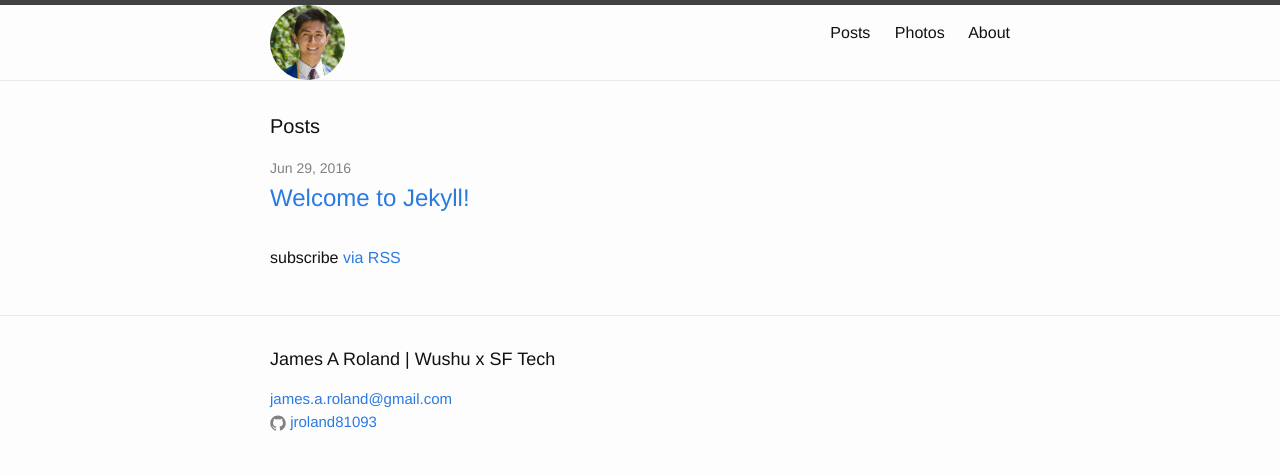
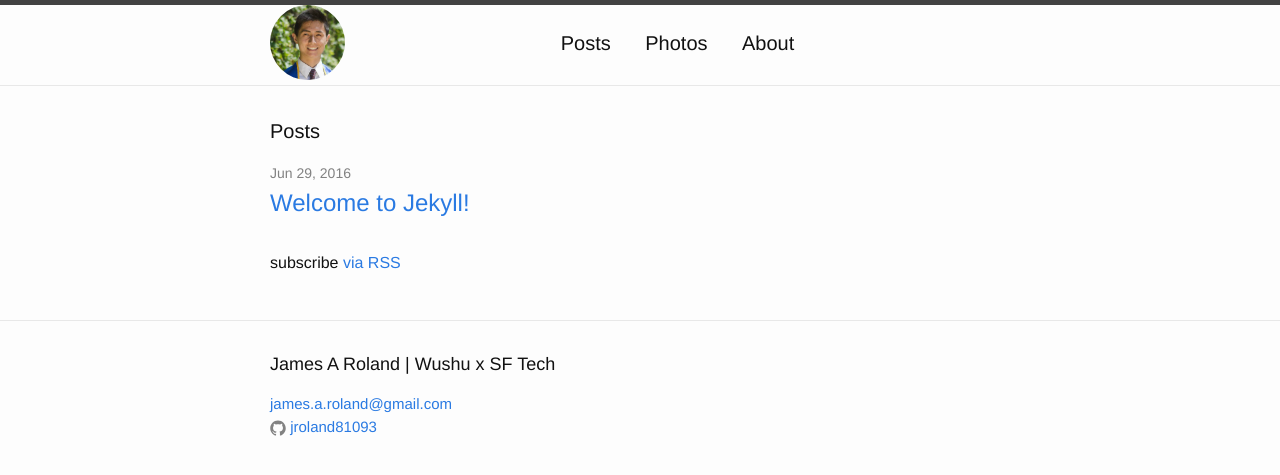
Before and after one commit to james-a-roland/jroland81093.github.io, a Jekyll site: the page built from index.html, in a window 1280 px wide. Shown: the top 475 px of the page. Built offline with Jekyll 4.4.1, drawn with Linux system fonts in a browser that asks for light colours.

Commit message:
Modified top bar

```diff
--- a/_includes/header.html
+++ b/_includes/header.html
@@ -2,9 +2,7 @@
 
   <div class="wrapper">
 
-
-
-    <a class="site-title" href="{{ site.baseurl }}/"><img class="site-profile-image" src="{{ site.url }}/assets/profile.jpg"></a>
+    <!-- <a href="{{ site.baseurl }}/"><img class="site-profile-image" src="{{ site.url }}/assets/profile.jpg"> -->
     <nav class="site-nav">
       <a href="#" class="menu-icon">
         <svg viewBox="0 0 18 15">
@@ -15,6 +13,7 @@
       </a>
 
       <div class="trigger">
+        <a href="{{ site.baseurl }}/"><img class="site-profile-image" src="{{ site.url }}/assets/profile.jpg">
         {% for my_page in site.pages %}
           {% if my_page.title %}
           <a class="page-link" href="{{ my_page.url | prepend: site.baseurl }}">{{ my_page.title }}</a>
--- a/_sass/_layout.scss
+++ b/_sass/_layout.scss
@@ -14,6 +14,7 @@
   border-radius: 50%;
   width: 75px;
   height: 75px;
+  float: left
 }
 
 .site-title {
@@ -31,8 +32,8 @@
 }
 
 .site-nav {
-    float: right;
-    line-height: 56px;
+    line-height: 80px;
+    text-align: center;
 
     .menu-icon {
         display: none;
@@ -41,10 +42,11 @@
     .page-link {
         color: $text-color;
         line-height: $base-line-height;
+        font-size: 20px;
 
         // Gaps between nav items, but not on the last one
         &:not(:last-child) {
-            margin-right: 20px;
+            margin-right: 30px;
         }
     }
 
@@ -79,6 +81,7 @@
         .trigger {
             clear: both;
             display: none;
+            margin-left: 20px;
         }
 
         &:hover .trigger {
```
